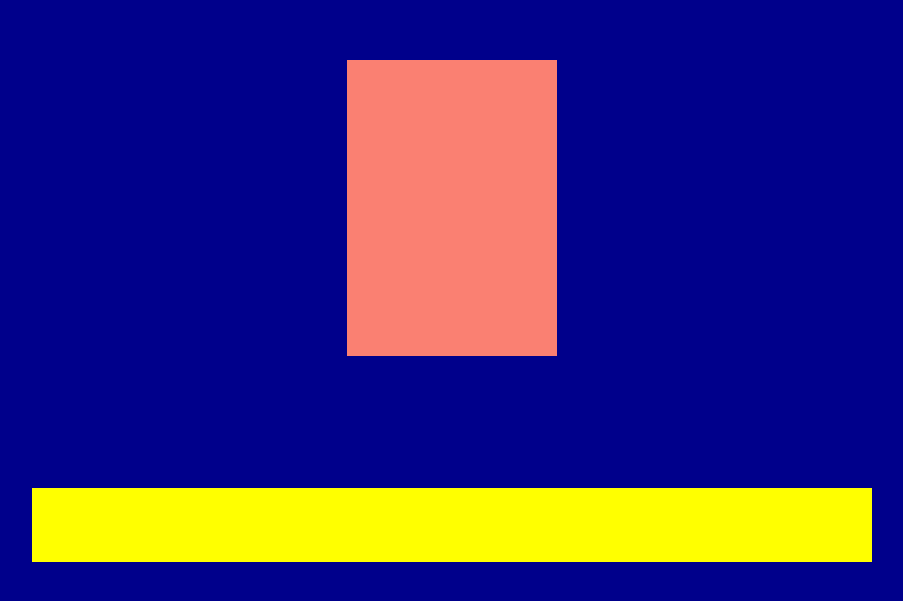
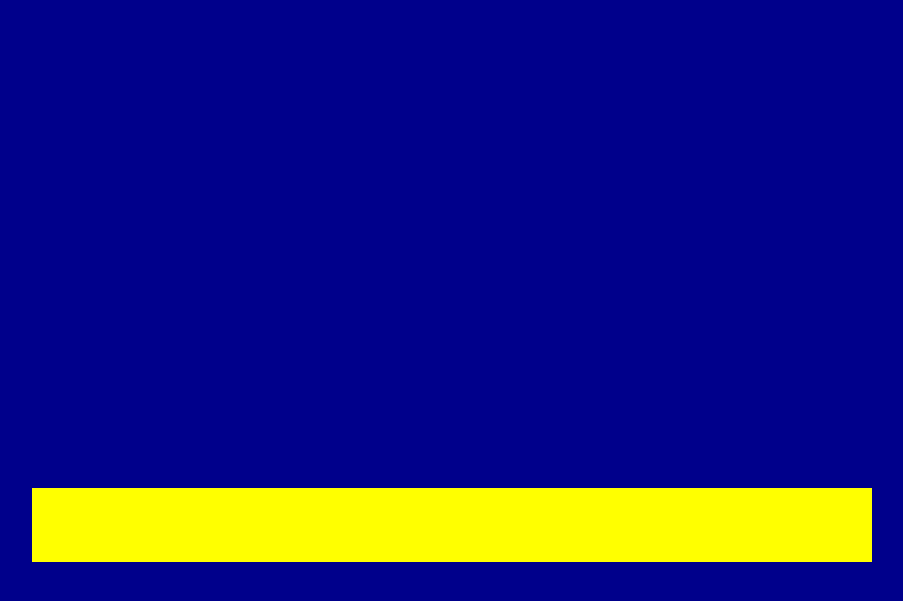
Before and after one commit to davidkorea/30days_frontend, a plain HTML site: page 05_puzzle/pic_puzzle-2.html in a window 1280 px wide. Shown: the part 115-716 px from the top of the page, without its empty margins (188-1091 px from the left). Drawn offline with nearby package versions, Linux system fonts and the light colour scheme.

Commit message:
Update pic_puzzle-2.html

```diff
--- a/05_puzzle/pic_puzzle-2.html
+++ b/05_puzzle/pic_puzzle-2.html
@@ -27,9 +27,9 @@
         }
 
         .inner {
+/*             通过设置这个inner可以算出每个piece的尺寸 */
             height: 74%;
             width: 70%;
-            background-color: salmon;
             display: flex;
             flex-wrap: wrap;
             /* 自动换行后，不留行间距，附轴排列 */
```
